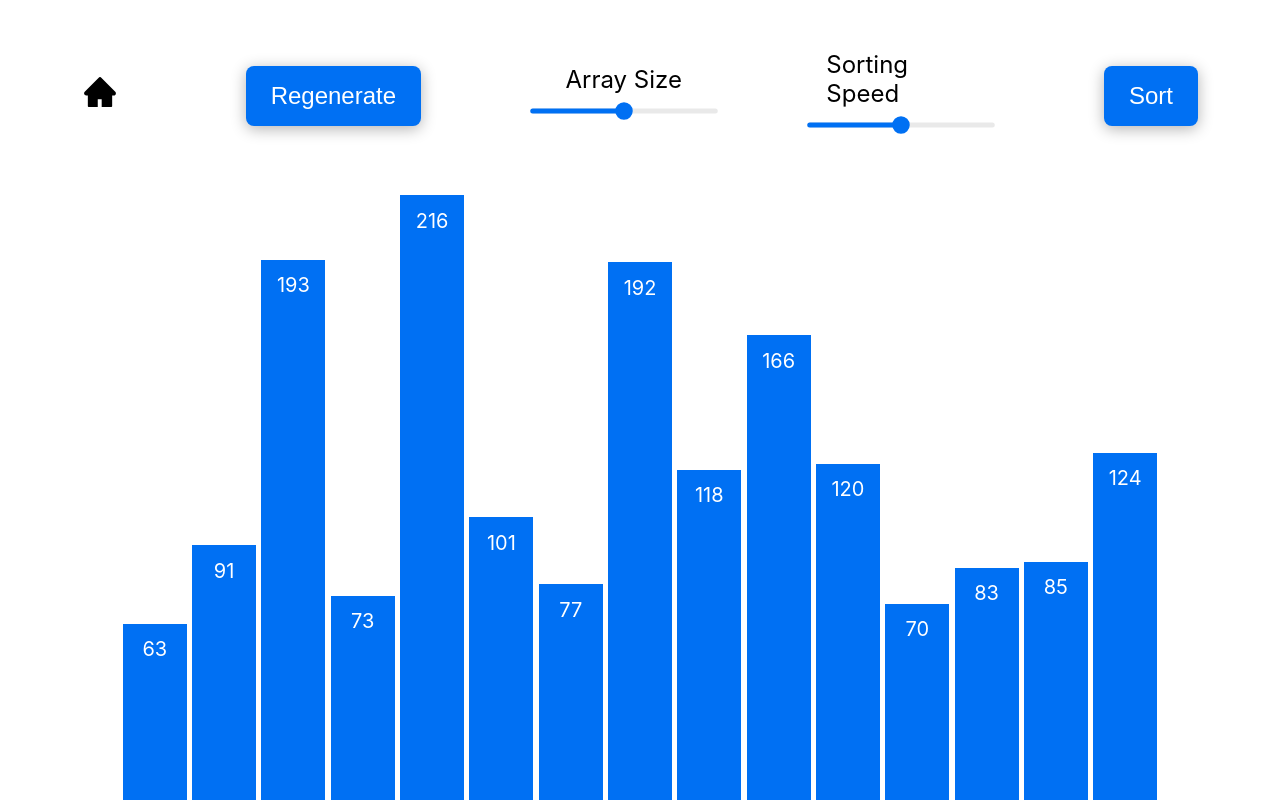
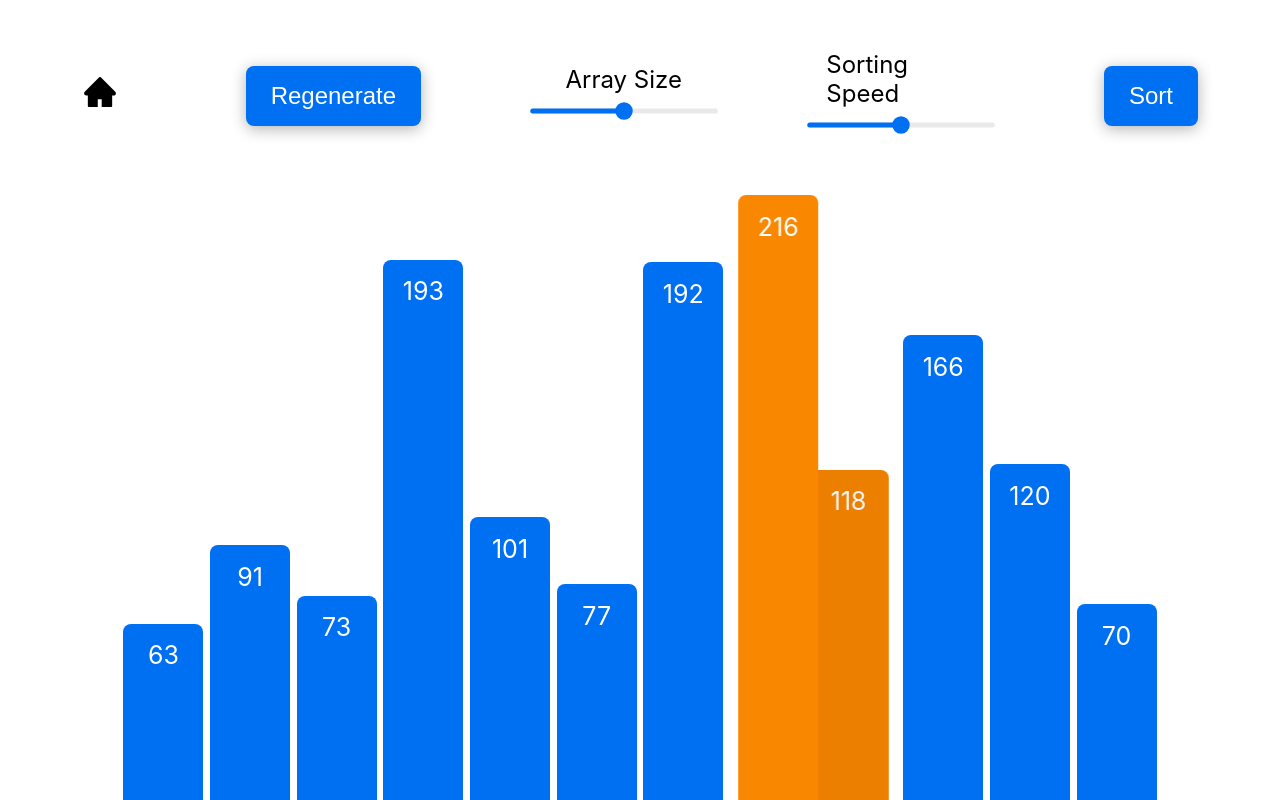
Before and after one commit to nhulston/sorting-visualizer, a Next.js app: page /bubblesort in a window 1280 px wide. Both pictures are taken after a click on the button "Sort". Built offline with nearby package versions, Linux system fonts and the light colour scheme.

Commit message:
Bubble sort almost done

```diff
--- a/src/components/Header.js
+++ b/src/components/Header.js
@@ -32,7 +32,9 @@ export default class Header extends Component {
                         defaultValue={50}
                     />
                 </SliderContainer>
-                <Button>
+                <Button
+                    onClick={this.props.sort}
+                >
                     Sort
                 </Button>
             </Container>
--- a/src/components/Rectangle.js
+++ b/src/components/Rectangle.js
@@ -3,26 +3,89 @@ import styled from "styled-components";
 
 export default class Rectangle extends Component {
     render() {
-        return (
-            <Container
-                height={this.props.height * .35}
+        let height = this.props.height * 0.35
+        let color = this.props.color ? this.props.color : '#0070f3'
+        let child = (
+            <Text suppressHydrationWarning quantity={this.props.quantity}>
+                {this.props.height}
+            </Text>
+        )
+        if (this.props.left) {
+            return <LeftRect
+                height={height}
                 quantity={this.props.quantity}
+                color={color}
+                moveAmount={this.props.moveAmount}
             >
-                <Text suppressHydrationWarning quantity={this.props.quantity}>
-                    {this.props.height}
-                </Text>
-            </Container>
-        );
+                {child}
+            </LeftRect>
+        } else if (this.props.right) {
+            return <RightRect
+                height={height}
+                quantity={this.props.quantity}
+                color={color}
+                moveAmount={this.props.moveAmount}
+            >
+                {child}
+            </RightRect>
+        } else {
+            return <Rect
+                height={height}
+                quantity={this.props.quantity}
+                color={color}
+            >
+                {child}
+            </Rect>
+        }
     }
 }
 
-const Container = styled.div`
+const Rect = styled.div`
+  position: relative;
   height: ${props => props.height}vh;
   width: ${props => 75 / props.quantity}vw;
-  background: #0070f3;
+  background: ${props => props.color};
   margin: ${props => -props.height}vh ${props => 40 / props.quantity}px 0;
   text-align: center;
   padding-top: ${props => 200 / props.quantity}px;
+  border-radius: 8px 8px 0 0;
+  transform: translateX(0);
+`;
+
+const LeftRect = styled(Rect)`
+  animation: left 1s forwards ease;
+  @keyframes left {
+    0% {
+      z-index: -1;
+      transform: translateX(0);
+      filter: brightness(100%);
+    }
+    50% {
+      filter: brightness(90%);
+    }
+    100% {
+      z-index: -1;
+      transform: translateX(calc(${props => -75 / props.quantity * props.moveAmount}vw + ${props => -80 / props.quantity * props.moveAmount}px));
+      filter: brightness(100%);
+    }
+  }
+`;
+
+const RightRect = styled(Rect)`
+  animation: right 1s forwards ease;
+  @keyframes right {
+    0% {
+      transform: translateX(0);
+      filter: brightness(100%);
+    }
+    50% {
+      filter: brightness(110%);
+    }
+    100% {
+      transform: translateX(calc(${props => 75 / props.quantity * props.moveAmount}vw + ${props => 80 / props.quantity * props.moveAmount}px));
+      filter: brightness(100%);
+    }
+  }
 `;
 
 const Text = styled.p`
--- a/src/pages/bubblesort.js
+++ b/src/pages/bubblesort.js
@@ -6,15 +6,141 @@ import Rectangle from "../components/Rectangle";
 import RectangleWrapper from "../components/RectangleWrapper";
 
 export default function Home() {
-    const [numberRectangles, setNumberRectangles] = useState(15)
+    const [numberRectangles, setNumberRectangles] = useState(12)
     const [arr, setArr] = useState([])
+
+    const delay = 100
+    let lastIndex = arr.length - 1
 
     let regenerate = () => {
         let tempArr = []
         for (let i = 0; i < numberRectangles; i++) {
-            tempArr.push(<Rectangle height={randomNumber()} quantity={numberRectangles} key={i}/>)
+            tempArr.push(<Rectangle
+                height={randomNumber()}
+                quantity={numberRectangles}
+                key={i}
+                id={i}
+            />)
         }
         setArr(tempArr)
+        lastIndex = arr.length - 1
+    }
+
+    let setColor = (rectangle, color) => {
+        return <Rectangle
+            height={rectangle.props.height}
+            quantity={rectangle.props.quantity}
+            key={rectangle.props.id}
+            id={rectangle.props.id}
+            color={color}
+            left={false}
+            right={false}
+        />
+    }
+
+    let setLeftAnimation = (rectangle, moveAmount) => {
+        return <Rectangle
+            height={rectangle.props.height}
+            quantity={rectangle.props.quantity}
+            key={rectangle.props.id}
+            id={rectangle.props.id}
+            color={rectangle.props.color}
+            left={true}
+            moveAmount={moveAmount}
+        />
+    }
+
+    let setRightAnimation = (rectangle, moveAmount) => {
+        return <Rectangle
+            height={rectangle.props.height}
+            quantity={rectangle.props.quantity}
+            key={rectangle.props.id}
+            id={rectangle.props.id}
+            color={rectangle.props.color}
+            right={true}
+            moveAmount={moveAmount}
+        />
+    }
+
+    let isSorted = () => {
+        for (let i = 0; i < arr.length - 1; i++) {
+            if (arr[i].props.height > arr[i+1].props.height) {
+                return false
+            }
+        }
+        return true
+    }
+
+    // Function name a little misleading, only swaps if i > j
+    let swap = async (i, j) => {
+        const dif = Math.abs(i - j)
+        let swapped = false
+
+        // Highlight
+        arr[i] = setColor(arr[i], '#F38300')
+        arr[j] = setColor(arr[j], '#F38300')
+        setArr([...arr])
+        await sleep(delay)
+
+        // Swap
+        if (arr[i].props.height > arr[j].props.height) {
+            // Animate swap
+            arr[i] = setRightAnimation(setColor(arr[i], '#F38300'), dif)
+            arr[j] = setLeftAnimation(setColor(arr[j], '#F38300'), dif)
+            setArr([...arr])
+            await sleep(1.5 * delay)
+
+            // Swap & set green
+            let temp = arr[i]
+            arr[i] = setColor(arr[j], '#00ee3f')
+            arr[j] = setColor(temp, '#00ee3f')
+            setArr([...arr])
+
+            swapped = true
+        } else {
+            // Set green
+            let temp = arr[j]
+            arr[i] = setColor(arr[i], '#00ee3f')
+            arr[j] = setColor(temp, '#00ee3f')
+            setArr([...arr])
+        }
+        await sleep(delay)
+
+        // Return to blue, unless last index
+        arr[i] = setColor(arr[i], '#0070f3')
+        if (i === 0 && isSorted()) {
+            arr[i] = setColor(arr[i], '#00ee3f')
+        }
+        if (j === lastIndex) {
+            arr[j] = setColor(arr[j], '#00ee3f')
+            lastIndex--;
+        } else {
+            arr[j] = setColor(arr[j], '#0070f3')
+        }
+        setArr([...arr])
+        await sleep(delay)
+
+        return swapped
+    }
+
+    let bubbleSort = async () => {
+        for (let i = 0; i < arr.length - 1; i++) {
+            let swapped = false
+            for (let j = 0; j < arr.length - i - 1; j++) {
+                if (await swap(j, j+1)) {
+                    swapped = true
+                }
+            }
+
+            if (!swapped) {
+                // Set all green
+                for (let j = 0; j < arr.length; j++) {
+                    arr[j] = setColor(arr[j], '#00ee3f')
+                    setArr([...arr])
+                }
+                break;
+            }
+        }
     }
 
     useEffect(() => {
@@ -32,6 +158,7 @@ export default function Home() {
             <Header
                 onChangeArrSize={setNumberRectangles}
                 onRegenerate={regenerate}
+                sort={bubbleSort}
             />
             <main className={styles.main}>
                 <RectangleWrapper>
@@ -45,3 +172,7 @@ export default function Home() {
 function randomNumber() {
     return Math.floor(Math.random() * 175) + 50;
 }
+
+function sleep(ms) {
+    return new Promise(resolve => setTimeout(resolve, ms));
+}
```
